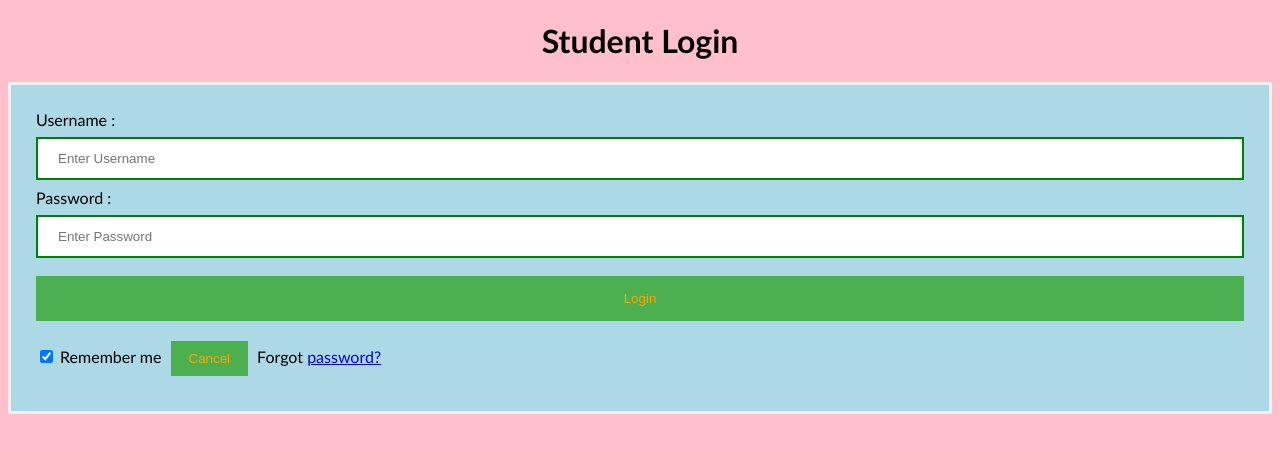
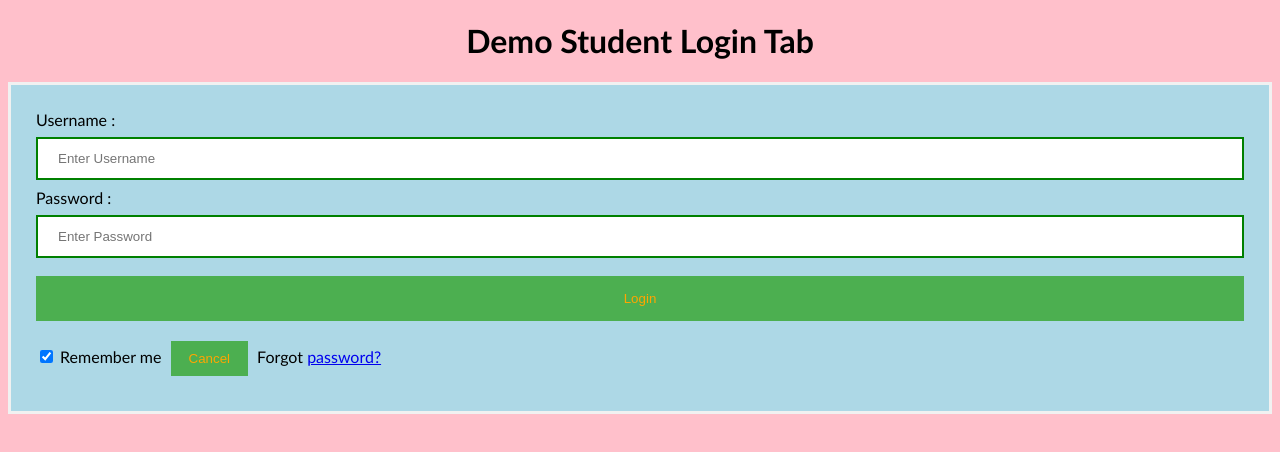
Before and after one commit to Rajlaxmi7978/login.page, a plain HTML site: page index.html in a window 1280 px wide. Drawn offline with Linux system fonts and the light colour scheme.

Commit message:
my login page changed

```diff
--- a/index.html
+++ b/index.html
@@ -45,7 +45,7 @@ button {
 </style>
 </head>
 <body>
-    <center> <h1> Student Login  </h1> </center>
+    <center> <h1> Demo Student Login Tab  </h1> </center>
     <form>
         <div class="container">
             <label>Username : </label>
```
